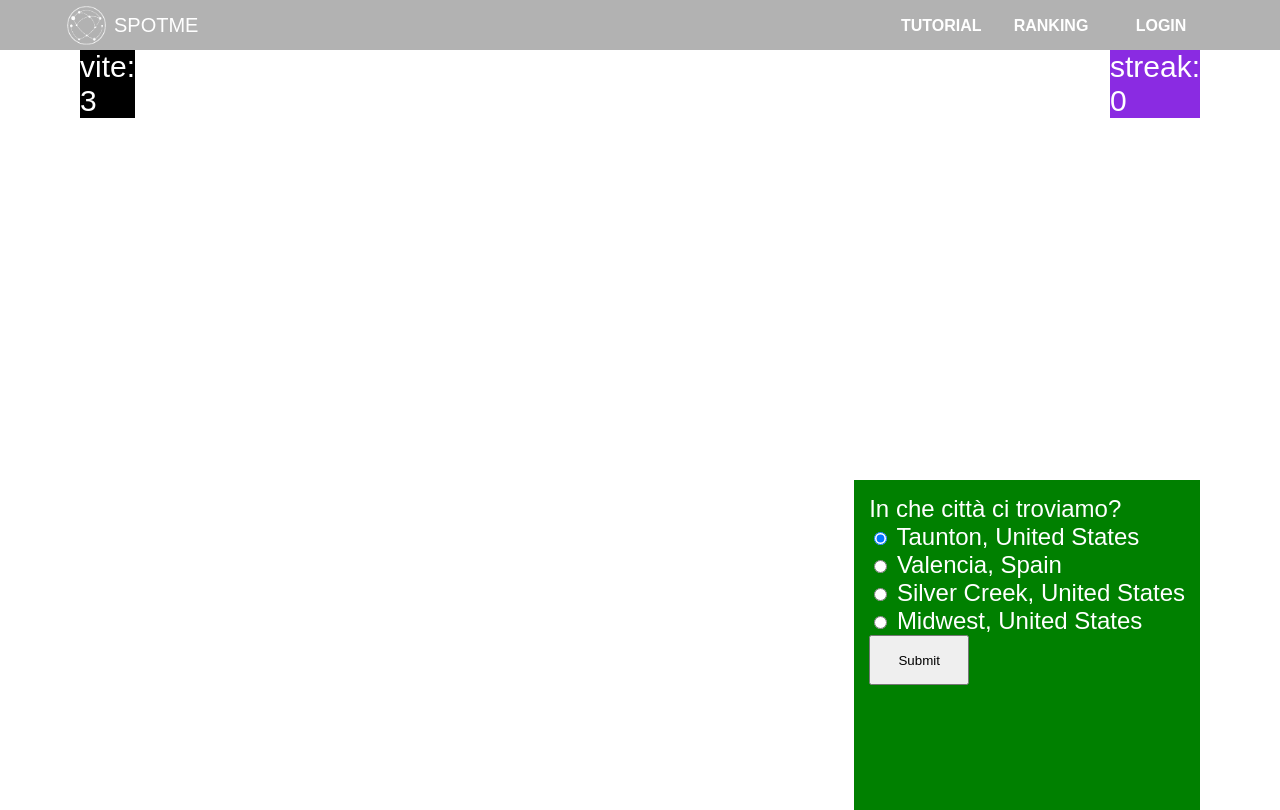
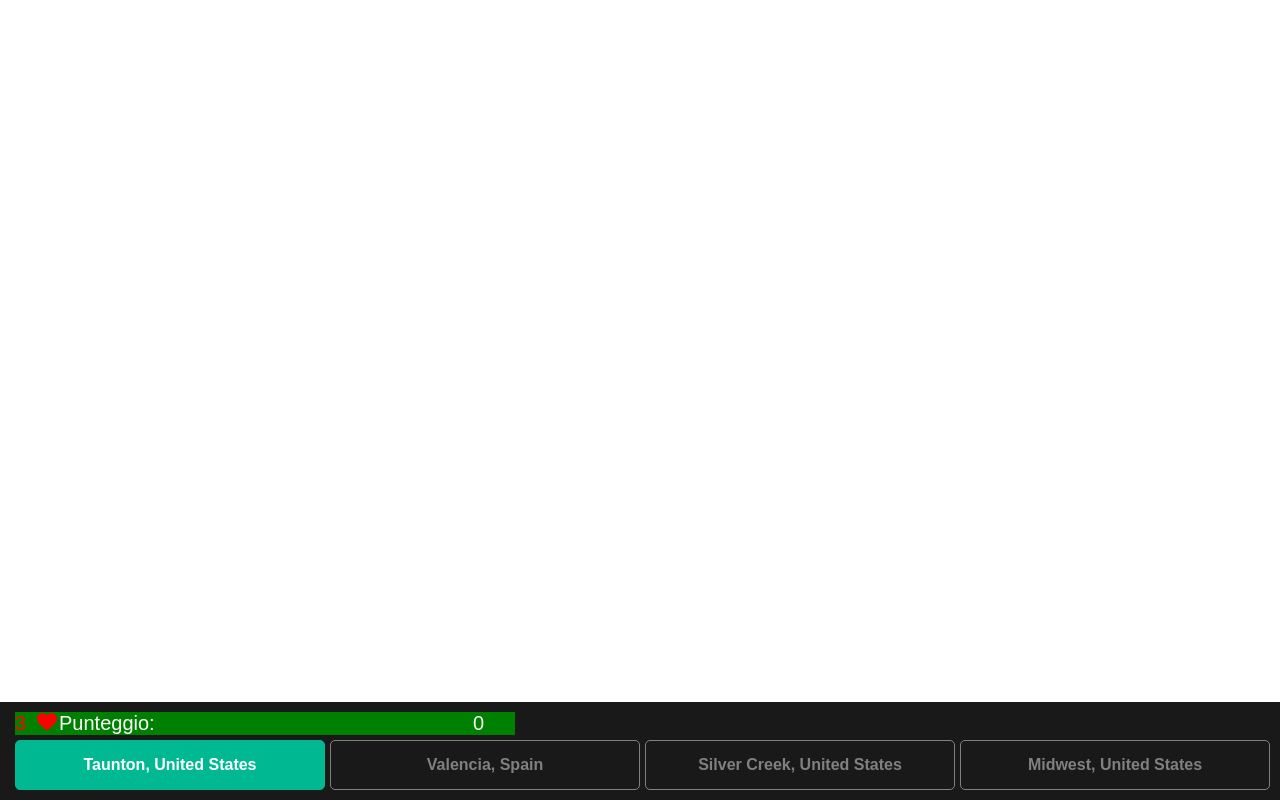
Before and after one commit to PercivallAkihiko/LTW, a PHP site: page /game.html in a window 1280 px wide. Run offline with PHP 8.4, Linux system fonts and the light colour scheme; some libraries are stand-ins or nearby versions.

Commit message:
Sistemando GAME

```diff
--- a/css/game.css
+++ b/css/game.css
@@ -1,3 +1,14 @@
+body,html
+{
+    padding: 0;
+    margin: 0;
+    height: 100%;
+    font-family: "Noto Sans KR",sans-serif;
+    color: white;
+
+    overflow: hidden;
+}
+
 .state_bar
 {
     z-index: 2;
@@ -6,39 +17,113 @@
     right: 5rem;
 }
 
-.round_numero
+.wrapper
 {
-    font-size: 30px;
+    height: 100%;
+    width: 100%;
 }
 
 .vite_bar
 {
     z-index: 3;
-    background-color: black;
-    left: 5rem;
-    position: absolute;
+    color: white;
+
+    display: grid;
+    grid-template-columns: 20px 20px auto 20px 20px;
+    grid-column-gap: 2px;
+
+    font-size: 20px;
+    width: 500px;
+
+    background-color: green;
 }
 
-.vite_testo
+.vite_testo, .vite_bar i
 {
-    font-size: 30px;
+    color: red;
+}
+
+.quiz_wrapper
+{
+    z-index: 3;
+    position: fixed;
+    width: 100%;
+    bottom: 0;
+    background-color: rgb(0, 0, 0, 0.9);
+
+    padding: 5px;
 }
 
 .quiz_body
 {
     z-index: 3;
-    border: 15px solid green;
-    position: absolute;
-    top: 30rem;
-    bottom: 25rem;
-    right: 5rem;
-    background: green;
-    height: 300px;
-    font-size: 24px;
+    background-color: transparent;
+
+    padding: 5px 10px 5px 10px;
+    border-radius: 5px;
+    font-size: 16px;
+
+    display: grid;
+    grid-template-rows: repeat(2, auto);
+    grid-row-gap: 5px;
+}
+
+.quiz_body form
+{
+    display: grid;
+    grid-template-columns: repeat(4, 310px) auto;
+    grid-column-gap: 5px;
+}
+
+.inputBox
+{
+    background-color: transparent;
+    text-align: center;
+
+    cursor: pointer;
+    border-radius: 5px;
+    border: 1.5px solid grey;
+
+    font-weight: bold;
+    color: grey;
+    transition: all 0.3s ease-in-out;
+
+    display: flex;
+    justify-content: center;
+    align-content: center;
+    flex-direction: column;
+    padding: 5px;
 }
 
 .bottone_quiz
 {
     height: 50px;
-    width: 100px;
+    width: 100%;
+    background: transparent;
+    border: none;
+    font-size: 30px;
+
+    color: white;
+
+    transition: all 0.2s linear;
 }
+
+.bottone_quiz:hover
+{
+    font-size: 40px;
+    color: rgb(0, 185, 146);
+}
+
+#risultato_a:checked:checked ~ .option-1,
+#risultato_b:checked:checked ~ .option-2,
+#risultato_c:checked:checked ~ .option-3,
+#risultato_d:checked:checked ~ .option-4{
+  border-color: rgb(0, 185, 146);
+  background: rgb(0, 185, 146);
+  color: white;
+}
+
+input
+{
+    display: none;
+}
--- a/game.html
+++ b/game.html
@@ -8,7 +8,6 @@
         <link rel="preconnect" href="https://fonts.gstatic.com">
         <link href="https://fonts.googleapis.com/css2?family=Ubuntu:wght@300&display=swap" rel="stylesheet">
         <script src="https://kit.fontawesome.com/63209a46b9.js" crossorigin="anonymous"></script>
-        <link rel="stylesheet" type="text/css" href="css/mainstyle.css">
         <link rel="stylesheet" type="text/css" href="css/game.css">
         <script type="text/javascript" src="https://cdnjs.cloudflare.com/ajax/libs/aframe/1.2.0/aframe.min.js"></script>
         <script type="text/javascript" src="js/gioco.js"></script>
@@ -18,61 +17,38 @@
 
     <body onload="funzione_iniziale()">
       <div class="wrapper">
-              <div class="top_bar">
-                  <div class="logo">
-                    <img src="assets/logo.png">
-                    <testo_logo> SPOTME </testo_logo>
-                  </div>
-                  <div class="menu">
-                      <a href="tutorial.html">TUTORIAL</a>
-                      <a href="ranking.html">RANKING</a>
-                      <a href="index.php">LOGIN</a>
-                  </div>
-              </div>
-              <div class="rinchiudo">
+
+        <div class="quiz_wrapper">
+          <div class="quiz_body">
             <div class="vite_bar">
-                          <div class="vite_testo">vite:</div>
               <div id=vite_rimaste class="vite_testo">3</div>
-                  </div>
-                  <div class="state_bar">
-                      <div class="round_numero">streak:</div>
+              <i class="fas fa-heart"></i>
+              <div>Punteggio:</div>
               <div id=streak class="round_numero">0</div>
             </div>
+            <form>
+              <input id="risultato_a" type="radio" name="quizzolo" checked>
+              <input  id="risultato_b" type="radio" name="quizzolo">
+              <input id="risultato_c" type="radio" name="quizzolo">
+              <input id="risultato_d" type="radio" name="quizzolo">
 
-                  <div class="quiz_body">
-                      <form>
-                          <div>In che città ci troviamo?</div>
-                          <div>
-                              <input id="risultato_a" type="radio" name="quizzolo"
-                                    checked>
-                              <label  id="risultato_a1" for="a">Rome, Italy</label>
-                            </div>
+              <label  class="inputBox option-1" id="risultato_a1" for="risultato_a">Rome, Italy</label>
+              <label  class="inputBox option-2" id="risultato_b1" for="risultato_b">New York, United States</label>
+              <label  class="inputBox option-3" id="risultato_c1" for="risultato_c">New Dehli, India</label>
+              <label  class="inputBox option-4" id="risultato_d1" for="risultato_d">Chicago, United States</label>
 
               <div>
-                              <input  id="risultato_b" type="radio" name="quizzolo">
-                              <label  id="risultato_b1" for="b">New York, United States</label>
-                            </div>
-
-                            <div>
-                              <input id="risultato_c" type="radio" name="quizzolo">
-                              <label  id="risultato_c1" for="c">New Dehli, India</label>
-                            </div>
-
-                            <div>
-                              <input id="risultato_d" type="radio" name="quizzolo">
-                              <label  id="risultato_d1" for="d">Chicago, United States</label>
-                            </div>
-                            <div>
-                              <button onclick="funzione_gioco()" class="bottone_quiz" type="button">Submit</button>
+                <button onclick="funzione_gioco()" class="bottone_quiz" type="button"><i class="fas fa-angle-double-right"></i></button>
               </div>
             </form>
           </div>
+        </div>
 
-                  <a-scene id="scenetta" embedded class="gioco">
+        <a-scene id="scenetta" embedded class="gioco" vr-mode-ui="enabled: false">
             <a-entity id="cam" camera="zoom: 1" look-controls="reverseMouseDrag: true"></a-entity>
             <a-sky id="panorama1" src="assets/game/niente.jpg" rotation="0 -90 0"></a-sky>
         </a-scene>
       </div>
-        </div>
+
     </body>
   </html>
```
Lines whose indentation alone changed are shown as unchanged.
